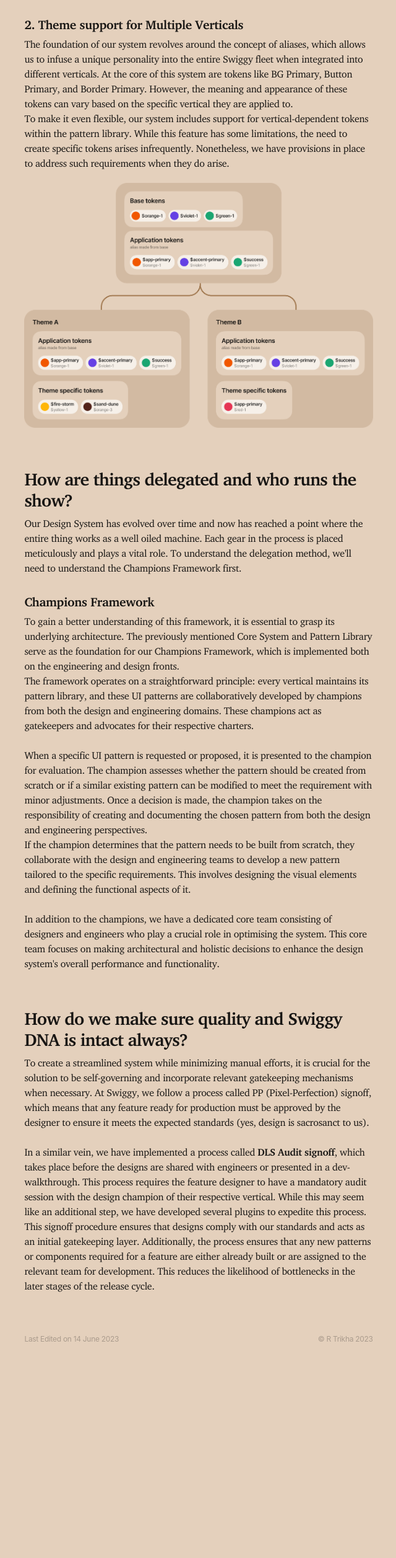
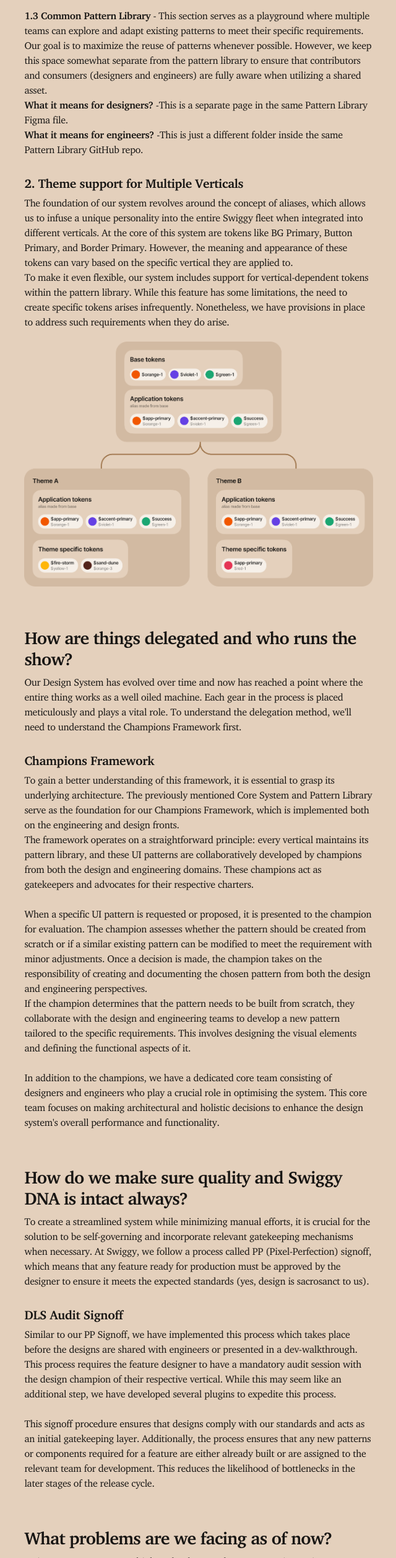
Before and after one commit to rtrikha/systems, a website: page index.html in a window 1280 px wide. Shown: the part 2302-4815 px from the top of the page at 62% size, without its empty margins (319-959 px from the left). Before the commit the page ends 4504 px from the top, so only its background shows below. Drawn offline with Linux system fonts and the light colour scheme; a web font is replaced by a local one.

Commit message:
updating the common pattenrs

```diff
--- a/index.html
+++ b/index.html
@@ -63,6 +63,10 @@
 							<div class="body"><b>1.2 Pattern Library</b> - This section is dedicated to assembling complex and intricate components. The elements within the pattern library are purposefully designed with specific teams or multiple teams in mind, while considering very specific business use cases. These components are crafted to address the unique needs and requirements of various teams within the organisation.
 									<br><b>What it means for designers? </b>-This is a separate Figma file which is also included as a library in working files. This has elements like cards, special buttons etc. While designing, the designers use mixture of components coming from both Core System and Pattern Library.<br><b>What it means for engineers? </b>-This is also a GitHub repo which is included as a package in the working project.</div>
 							</div>
+							<div class="pointer">
+								<div class="body"><b>1.3 Common Pattern Library</b> - This section serves as a playground where multiple teams can explore and adapt existing patterns to meet their specific requirements. Our goal is to maximize the reuse of patterns whenever possible. However, we keep this space somewhat separate from the pattern library to ensure that contributors and consumers (designers and engineers) are fully aware when utilizing a shared asset.
+										<br><b>What it means for designers? </b>-This is a separate page in the same Pattern Library Figma file.<br><b>What it means for engineers? </b>-This is just a different folder inside the same Pattern Library GitHub repo.</div>
+								</div>
 					   </div>
 					   <div class="subheading">2. Theme support for Multiple Verticals</div>
 					   <div class="body">The foundation of our system revolves around the concept of aliases, which allows us to infuse a unique personality into the entire Swiggy fleet when integrated into different verticals. At the core of this system are tokens like BG Primary, Button Primary, and Border Primary. However, the meaning and appearance of these tokens can vary based on the specific vertical they are applied to.
@@ -88,11 +92,21 @@
 			</div>
 			<div class="content">
 				<div class="heading">How do we make sure quality and Swiggy DNA is intact always?</div>
-				<div class="body">To create a streamlined system while minimizing manual efforts, it is crucial for the solution to be self-governing and incorporate relevant gatekeeping mechanisms when necessary. At Swiggy, we follow a process called PP (Pixel-Perfection) signoff, which means that any feature ready for production must be approved by the designer to ensure it meets the expected standards (yes, design is sacrosanct to us).
+				<div class="body">To create a streamlined system while minimizing manual efforts, it is crucial for the solution to be self-governing and incorporate relevant gatekeeping mechanisms when necessary. At Swiggy, we follow a process called PP (Pixel-Perfection) signoff, which means that any feature ready for production must be approved by the designer to ensure it meets the expected standards (yes, design is sacrosanct to us).</div>
+				<div class="subheading">DLS Audit Signoff</div>
+				<div class="body">
+					Similar to our PP Signoff, we have implemented this process which takes place before the designs are shared with engineers or presented in a dev-walkthrough. This process requires the feature designer to have a mandatory audit session with the design champion of their respective vertical. While this may seem like an additional step, we have developed several plugins to expedite this process.
 					<br><br>
-					In a similar vein, we have implemented a process called <b>DLS Audit signoff</b>, which takes place before the designs are shared with engineers or presented in a dev-walkthrough. This process requires the feature designer to have a mandatory audit session with the design champion of their respective vertical. While this may seem like an additional step, we have developed several plugins to expedite this process.
+					This signoff procedure ensures that designs comply with our standards and acts as an initial gatekeeping layer. Additionally, the process ensures that any new patterns or components required for a feature are either already built or are assigned to the relevant team for development. This reduces the likelihood of bottlenecks in the later stages of the release cycle.
+				</div>
+			</div>
+			<div class="content">
+				<div class="heading">What problems are we facing as of now?</div>
+				<div class="body">Swiggy operates across multiple technology stacks, encompassing native technologies and web platforms. Currently, we are shipping various products using different stacks. However, this presents a challenge as we have to create entities separately for each technology. While we are gradually transitioning to more hybrid solutions, our legacy food delivery app still relies on native technologies.
+					<br><br>
+					The presence of diverse tech stacks poses an issue when it comes to creating the same component in different technologies, each with its own set of tradeoffs. We have adopted a strategy where we prioritize building components based on immediate needs, rather than developing all components for all technologies upfront.
 					<br>
-					This signoff procedure ensures that designs comply with our standards and acts as an initial gatekeeping layer. Additionally, the process ensures that any new patterns or components required for a feature are either already built or are assigned to the relevant team for development. This reduces the likelihood of bottlenecks in the later stages of the release cycle.
+					Although we have achieved uniformity in terms of tokens across all platforms, the development of components follows an on-demand basis. This approach helps us allocate our resources more efficiently. However, it does occasionally result in situations where a particular tech stack lacks a necessary component or pattern for a specific feature.
 					</div>
 			</div>
 		</div>
```
